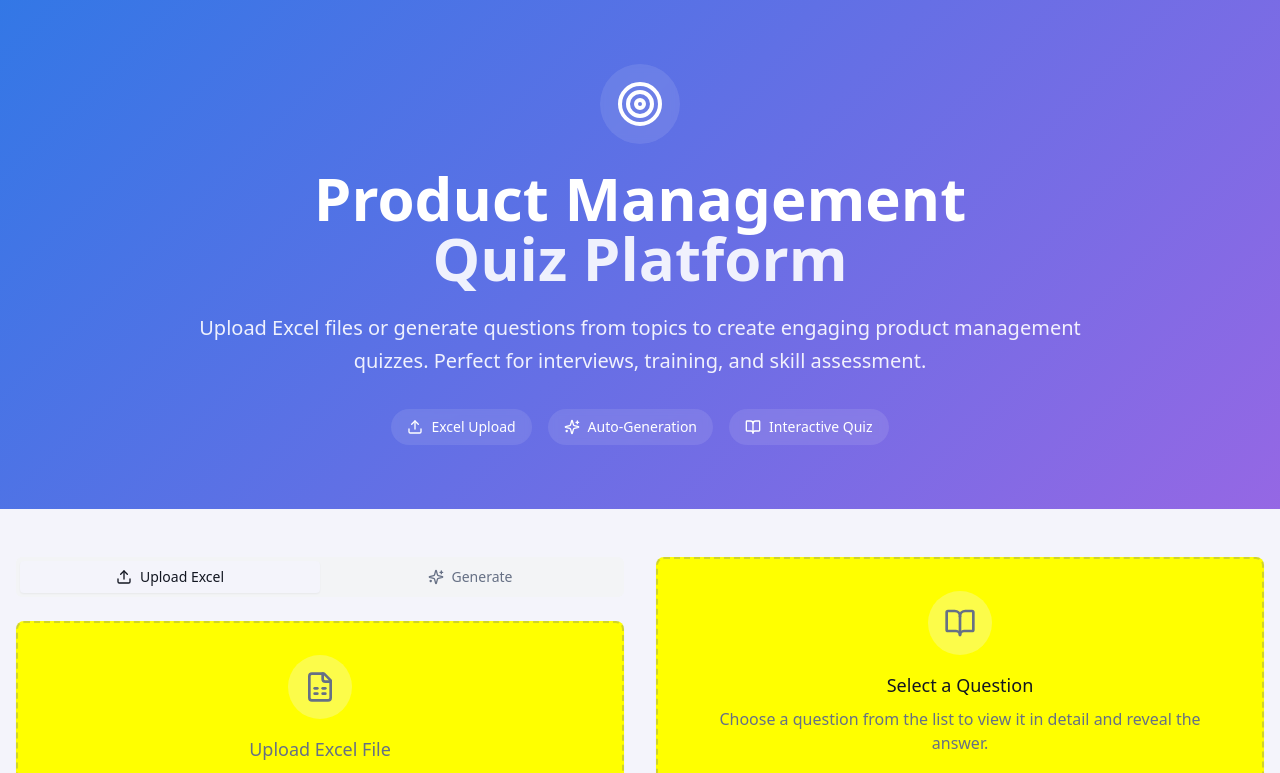
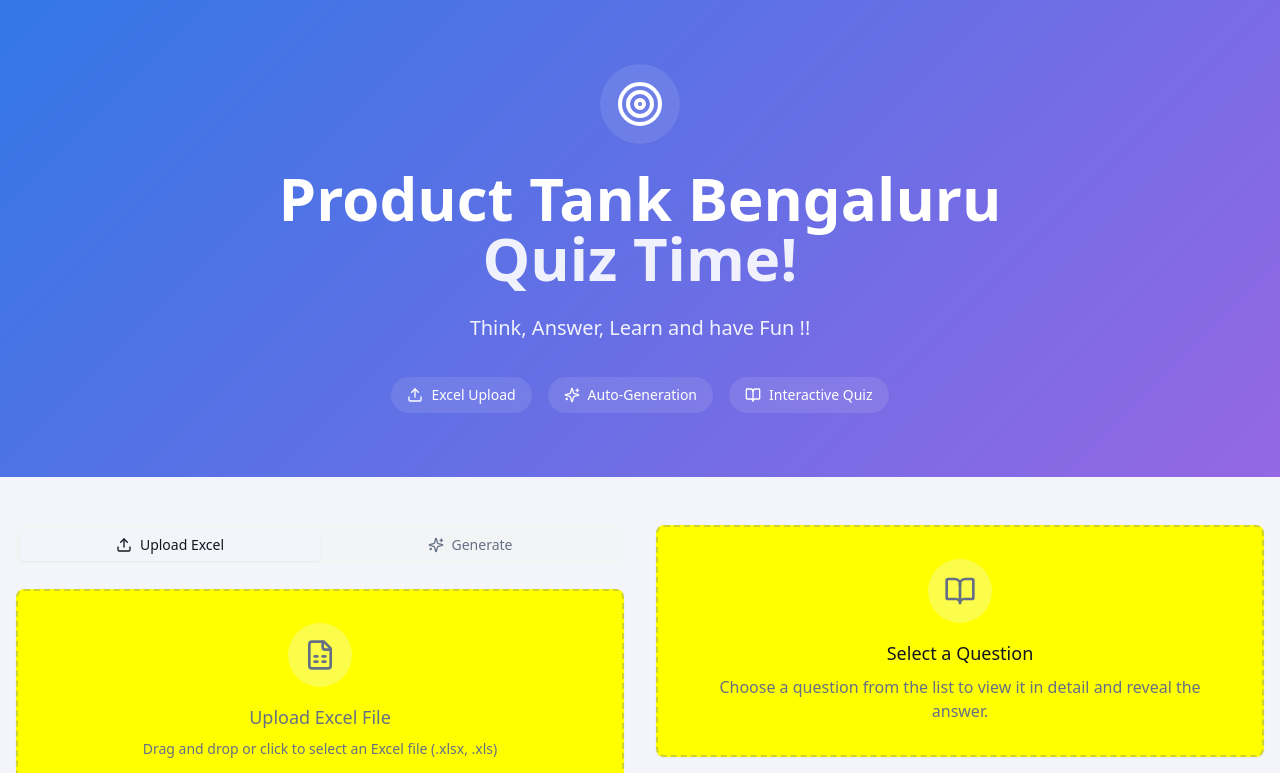
Before and after one commit to SrivatsanHANA/ptblrquiz, a React (Vite) app: page / in a window 1280 px wide. Shown: the top 773 px of the page. Built offline with nearby package versions, Linux system fonts and the light colour scheme; the HTML template or start-up script is replaced by a standard one.

Commit message:
Update page title and description

```diff
--- a/index.html
+++ b/index.html
@@ -3,8 +3,8 @@
   <head>
     <meta charset="UTF-8" />
     <meta name="viewport" content="width=device-width, initial-scale=1.0" />
-    <title>Product Tank Bangalore</title>
-    <meta name="description" content="Have some fun time with an engaging Quiz !">
+    <title>Product Tank Bengaluru - Quiz Time!</title>
+    <meta name="description" content="Think, Answer, Learn and have Fun !!">
     <meta name="author" content="Lovable" />
 
     <meta property="og:title" content="Product Management Quiz Platform" />
--- a/src/pages/Index.tsx
+++ b/src/pages/Index.tsx
@@ -65,12 +65,11 @@ const Index = () => {
               </div>
             </div>
             <h1 className="text-4xl md:text-6xl font-bold mb-6 leading-tight">
-              Product Management
-              <span className="block text-white/90">Quiz Platform</span>
+              Product Tank Bengaluru
+              <span className="block text-white/90">Quiz Time!</span>
             </h1>
             <p className="text-xl text-white/90 mb-8 leading-relaxed">
-              Upload Excel files or generate questions from topics to create engaging
-              product management quizzes. Perfect for interviews, training, and skill assessment.
+              Think, Answer, Learn and have Fun !!
             </p>
             <div className="flex flex-wrap justify-center gap-4 text-sm">
               <div className="flex items-center gap-2 bg-white/10 px-4 py-2 rounded-full backdrop-blur-sm">
```
